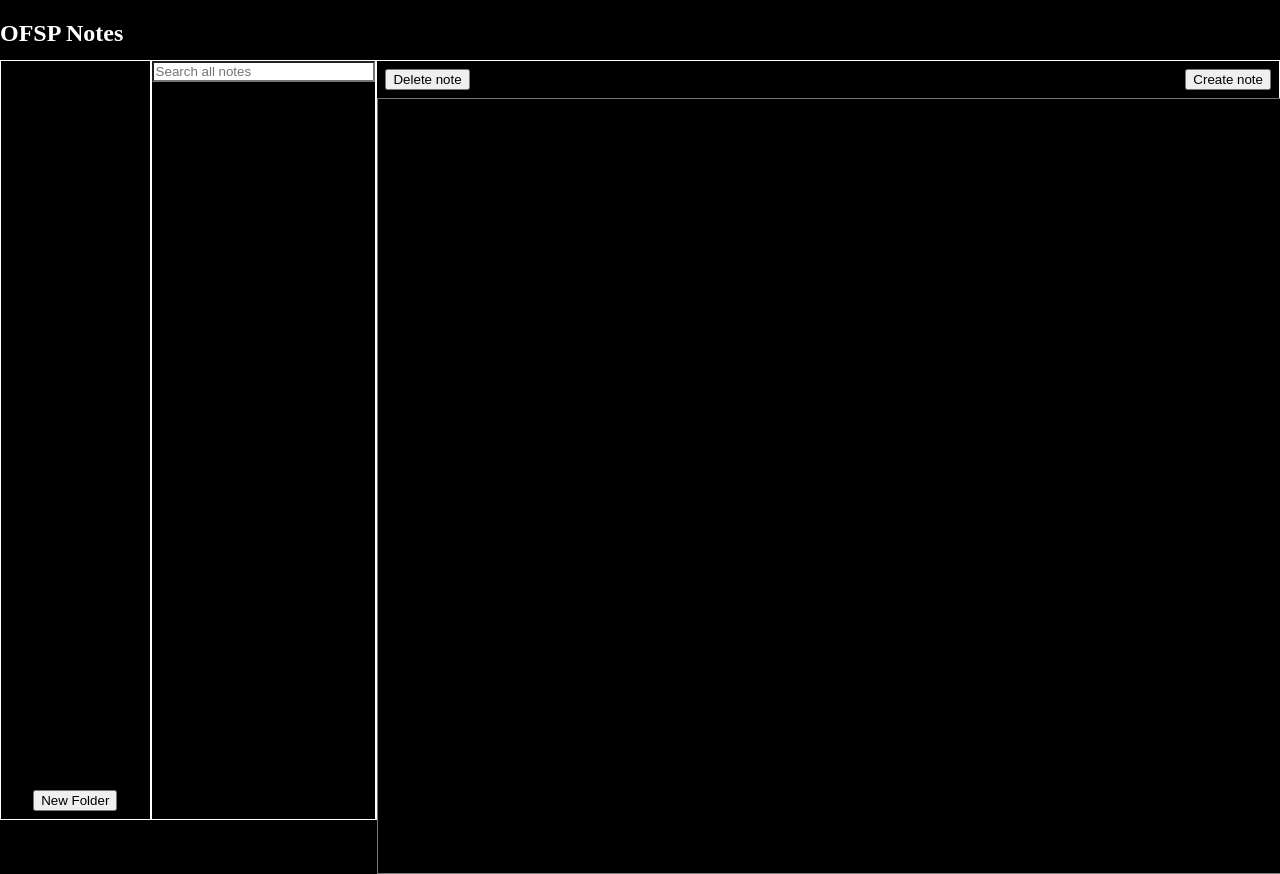
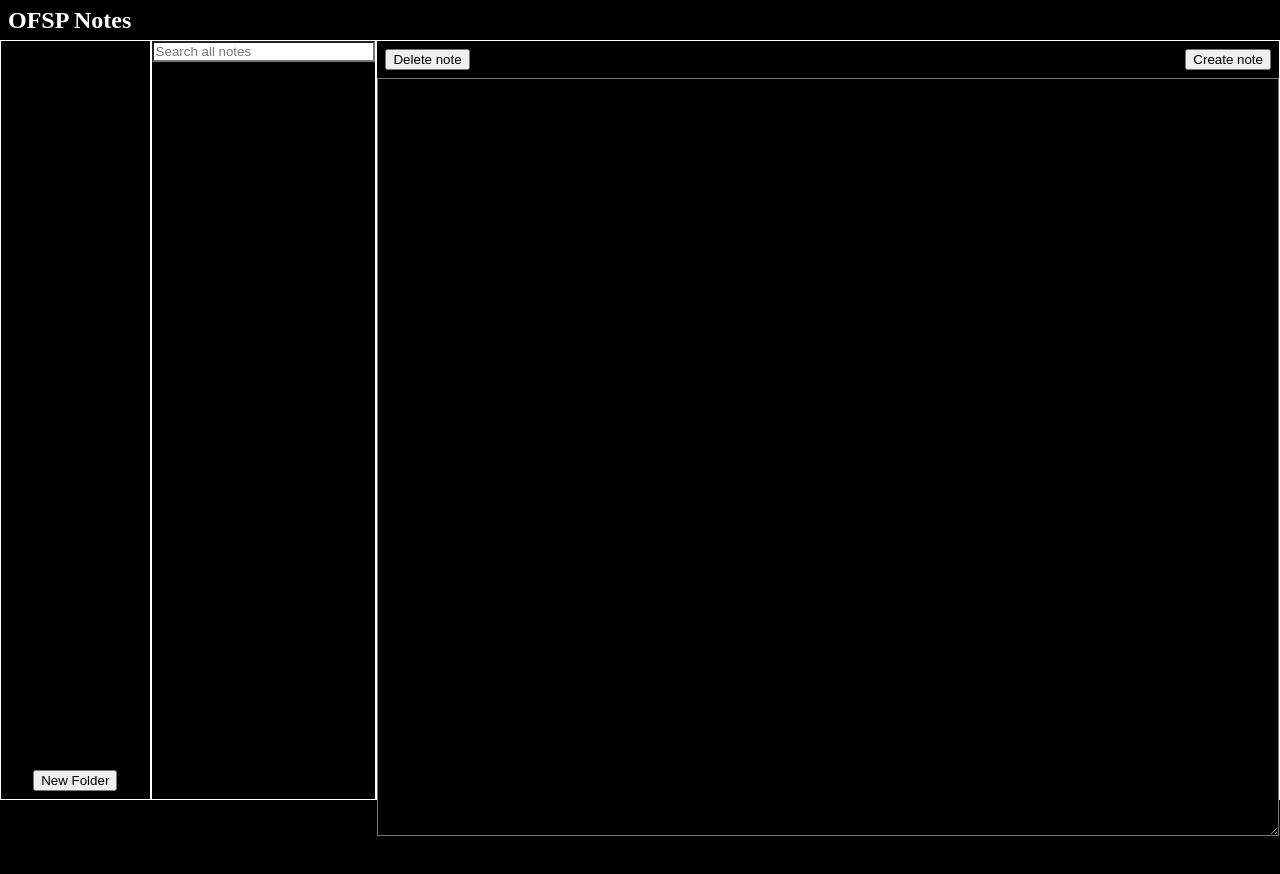
Before and after one commit to chr1swill/notes-ofps, a website with bundled scripts: page index.html in a window 1280 px wide. After the commit the page ends 840 px from the top, so only its background shows below. Built offline with nearby package versions, Linux system fonts and the light colour scheme.

Commit message:
feat: add css reset to fix spacing problems

```diff
--- a/css/styles.css
+++ b/css/styles.css
@@ -1,5 +1,20 @@
-html, body {
-    box-sizing: border-box;
+*,
+*::before,
+*::after {
+  box-sizing: border-box;
+}
+
+* {
+  margin: 0;
+}
+
+html,
+body {
+  height: 100%;
+}
+
+html {
+  color-scheme: light dark;
 }
 
 body {
@@ -14,9 +29,9 @@ body {
 .text_display_section {
     width: 100svw;
     height: 5svh;
-    /*display: flex;
-    justify-content: space-around;*/
+    display: flex;
     align-items: center;
+    padding: 8px;
 }
 
 .h1 {
@@ -29,7 +44,6 @@ body {
     display: none;
     visibility: none;
 }
-
 
 .main_content_area {
     width: 100svw;
```
